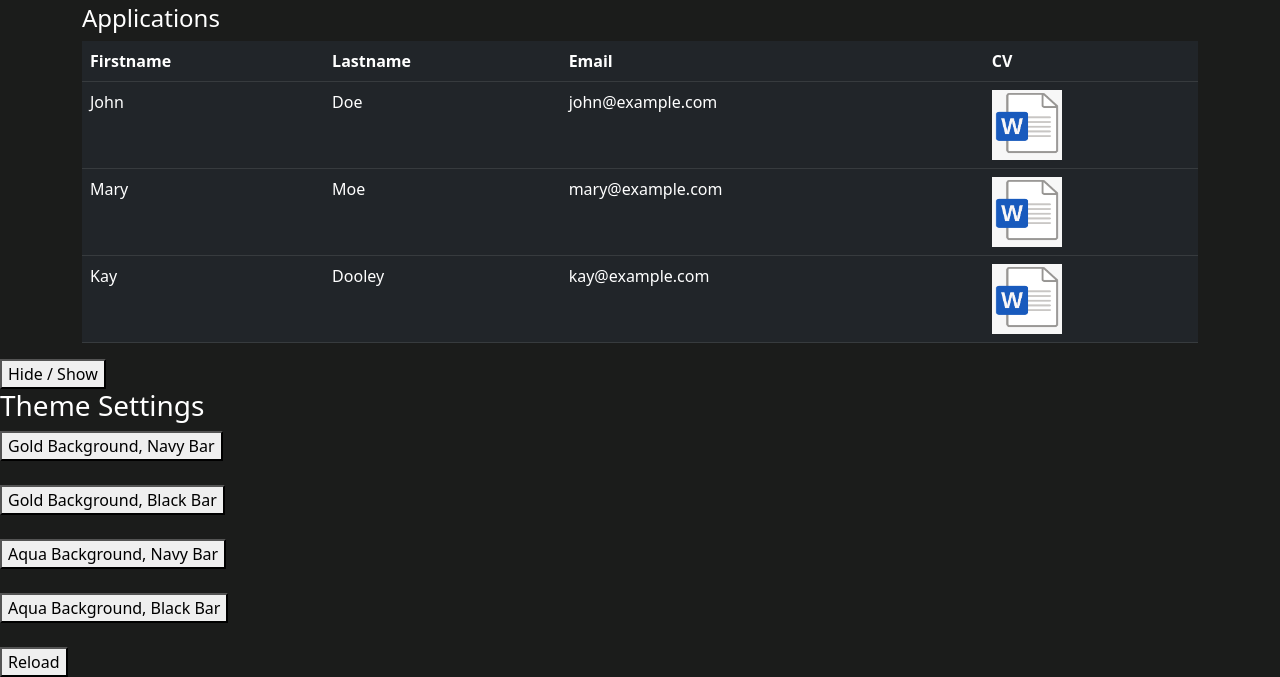
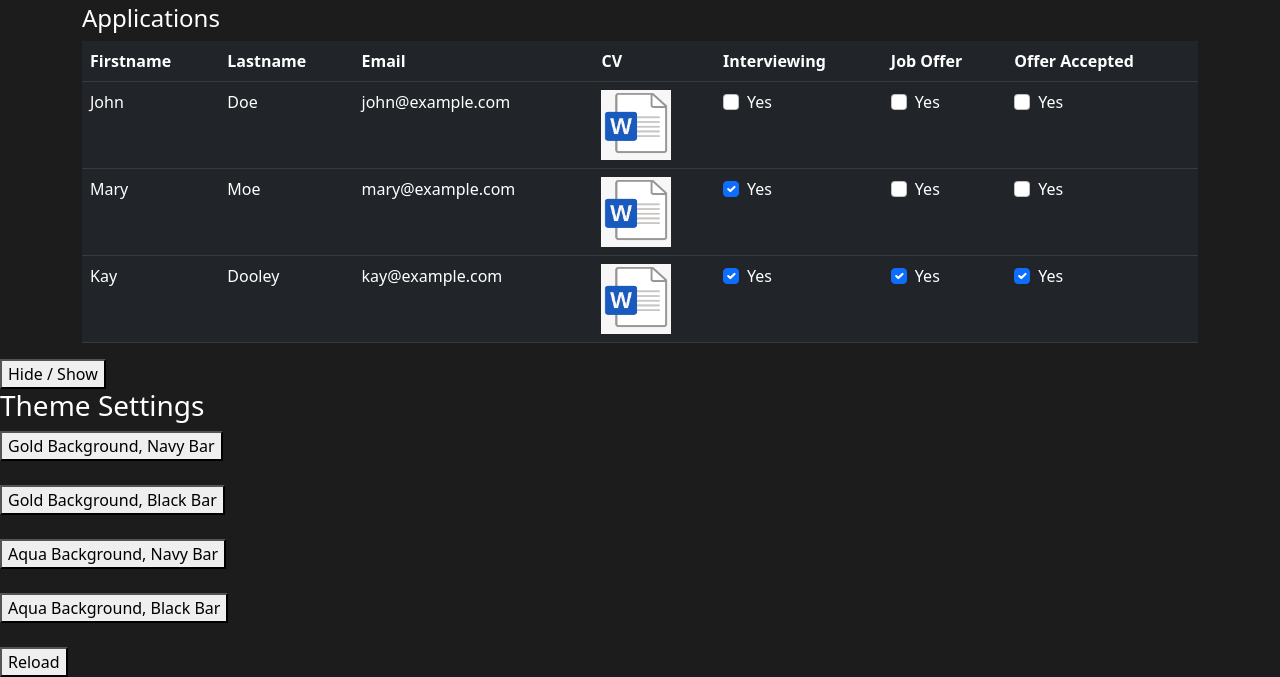
Before and after one commit to atown2001a/DEV-A-HR, a plain HTML site: page Recruitment.html in a window 1280 px wide. Shown: the part 238-915 px from the top of the page. Drawn offline with nearby package versions, Linux system fonts and the light colour scheme.

Commit message:
More in depth options for Recruitment

```diff
--- a/Recruitment.html
+++ b/Recruitment.html
@@ -55,13 +55,16 @@
 <div class="container mt-3">
   <h2>Recruitment</h2>
   <h4>Applications</h4>
-  <table class="table table-dark table-hover">
+ <table class="table table-dark table-hover">
     <thead>
       <tr>
         <th>Firstname</th>
         <th>Lastname</th>
         <th>Email</th>
 	<th>CV</th>
+	<th>Interviewing</th>
+	<th>Job Offer</th>
+	<th>Offer Accepted</th>
       </tr>
     </thead>
     <tbody>
@@ -70,19 +73,66 @@
         <td>Doe</td>
         <td>john@example.com</td>
 	<td><a href="JDCV.docx" download><img style="height:70px;width:70px;" src="docxFile.png"></a></td>
-      </tr>
-      <tr>
+    	<td>
+	<div class="form-check">
+     	 	<input type="checkbox" class="form-check-input" id="check1" name="option1" value="something">
+      		<label class="form-check-label" for="check1">Yes</label>
+	</td></div>
+
+	<td>
+        <div class="form-check">
+                <input type="checkbox" class="form-check-input" id="check1" name="option1" value="something">
+                <label class="form-check-label" for="check1">Yes</label>
+        </td></div>
+	<td>
+        <div class="form-check">
+                <input type="checkbox" class="form-check-input" id="check1" name="option1" value="something">
+                <label class="form-check-label" for="check1">Yes</label>
+        </td></div></tr>
+
+     <tr>
         <td>Mary</td>
         <td>Moe</td>
         <td>mary@example.com</td>
 	<td><a href="MMCV.docx" download><img style="height:70px;width:70px;" src="docxFile.png"></a></td>
-      </tr>
-      <tr>
+        <td>
+        <div class="form-check">
+                <input type="checkbox" class="form-check-input" id="check1" name="option1" value="something" checked>
+                <label class="form-check-label" for="check1">Yes</label>
+        </td></div>
+
+        <td>
+        <div class="form-check">
+                <input type="checkbox" class="form-check-input" id="check1" name="option1" value="something">
+                <label class="form-check-label" for="check1">Yes</label>
+        </td></div>
+        <td>
+        <div class="form-check">
+                <input type="checkbox" class="form-check-input" id="check1" name="option1" value="something">
+                <label class="form-check-label" for="check1">Yes</label>
+        </td></div></tr>
+
+     <tr>
         <td>Kay</td>
         <td>Dooley</td>
         <td>kay@example.com</td>
 	<td><a href="KDCV.docx" download><img style="height:70px;width:70px;" src="docxFile.png"></a></td>
-      </tr>
+        <td>
+	<div class="form-check">
+                <input type="checkbox" class="form-check-input" id="check1" name="option1" value="something" checked>
+                <label class="form-check-label" for="check1">Yes</label>
+        </td></div>
+
+	<td>
+	<div class="form-check">
+                <input type="checkbox" class="form-check-input" id="check1" name="option1" value="something" checked>
+                <label class="form-check-label" for="check1">Yes</label>
+        </td></div>
+        <td>
+	<div class="form-check">
+                <input type="checkbox" class="form-check-input" id="check1" name="option1" value="something" checked>
+                <label class="form-check-label" for="check1">Yes</label>
+        </td></div></tr>
     </tbody>
   </table>
 </div>
```
